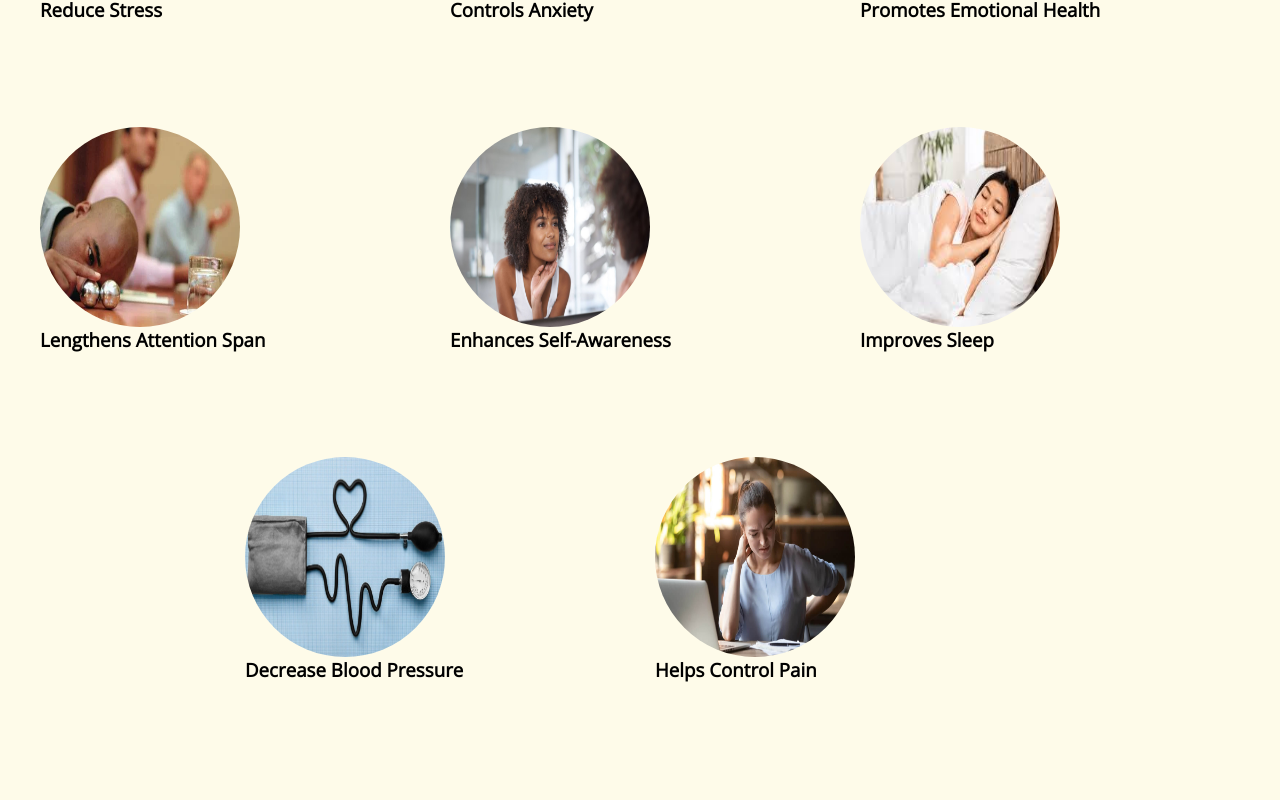
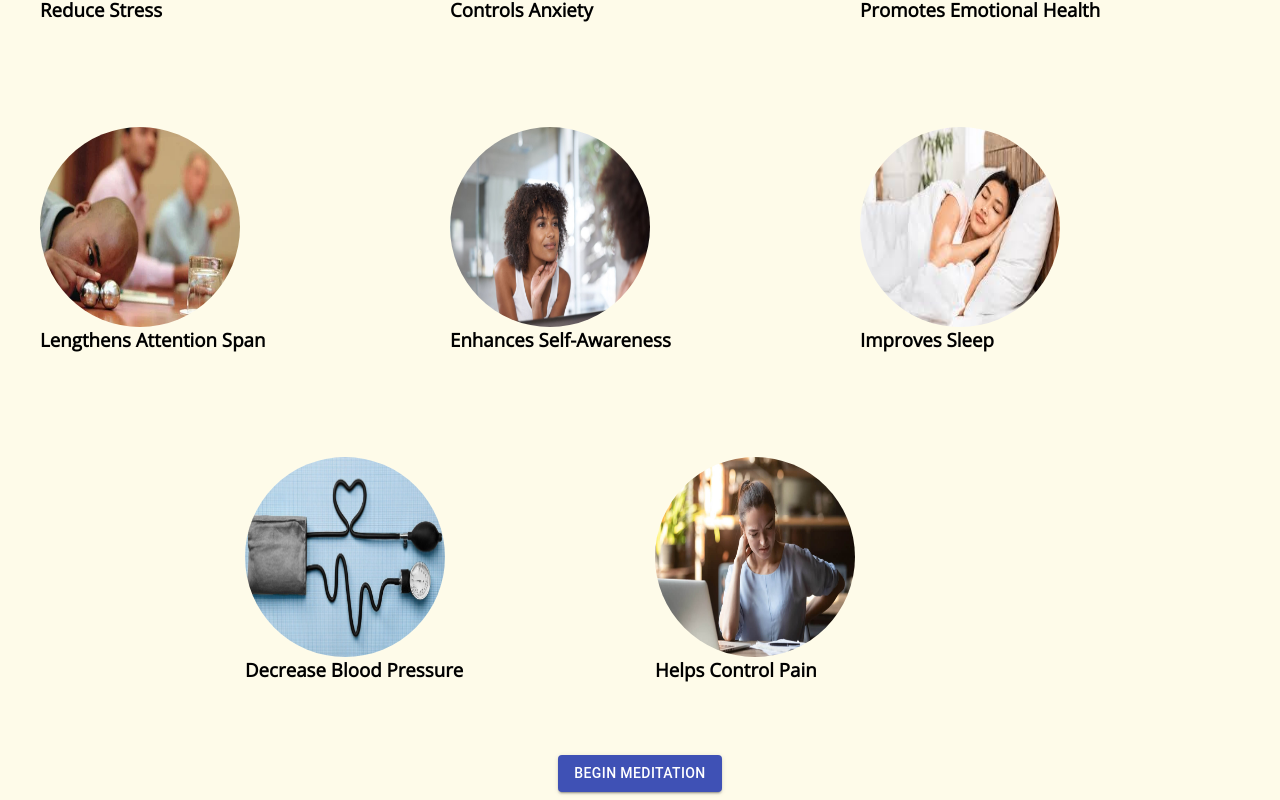
Before and after one commit to Latinobull/Revitalize, a React (Create React App) app in the folder client/: page /meditation in a window 1280 px wide. Shown: the part 350-1150 px from the top of the page. Built offline with nearby package versions, Linux system fonts and the light colour scheme; no server answers.

Commit message:
added button on meditation page

```diff
--- a/client/package.json
+++ b/client/package.json
@@ -8,6 +8,7 @@
     "@material-ui/icons": "^4.11.2",
     "axios": "^0.21.1",
     "material-ui": "^0.20.2",
+    "mdbreact": "^5.0.2",
     "react": "^16.6.3",
     "react-dom": "^16.6.3",
     "react-router-dom": "^5.2.0",
--- a/client/src/component/Meditation/index.js
+++ b/client/src/component/Meditation/index.js
@@ -1,5 +1,8 @@
 import React from "react";
 import "./style.css";
+import Icon from '@material-ui/core/Icon';
+import Button from '@material-ui/core/Button';
+import { makeStyles } from '@material-ui/core/styles';
 import { Grid } from "@material-ui/core";
 import stressimg from "../../assets/images/stressimg.jpeg";
 import canxiety from "../../assets/images/canxiety.jpeg";
@@ -10,7 +13,15 @@
 import bloodpressure from "../../assets/images/bloodpressure.jpeg";
 import pain from "../../assets/images/pain.jpeg";
 
+
+const useStyles = makeStyles((theme) => ({
+    button: {
+      margin: theme.spacing(1),
+    },
+  }));
+
 function MeditationFacts() {
+    const classes = useStyles();
 
     return(
         <div>
@@ -137,6 +148,20 @@
        </div>
    </div>
      </Grid>
+     <Grid
+  container
+  direction="row"
+  justify="center"
+  alignItems="center"
+>
+     <Button
+        variant="contained"
+        color="primary"
+        className={classes.button}
+      >
+       Begin Meditation
+      </Button>
+      </Grid>
      </div>
     )
 }
```
